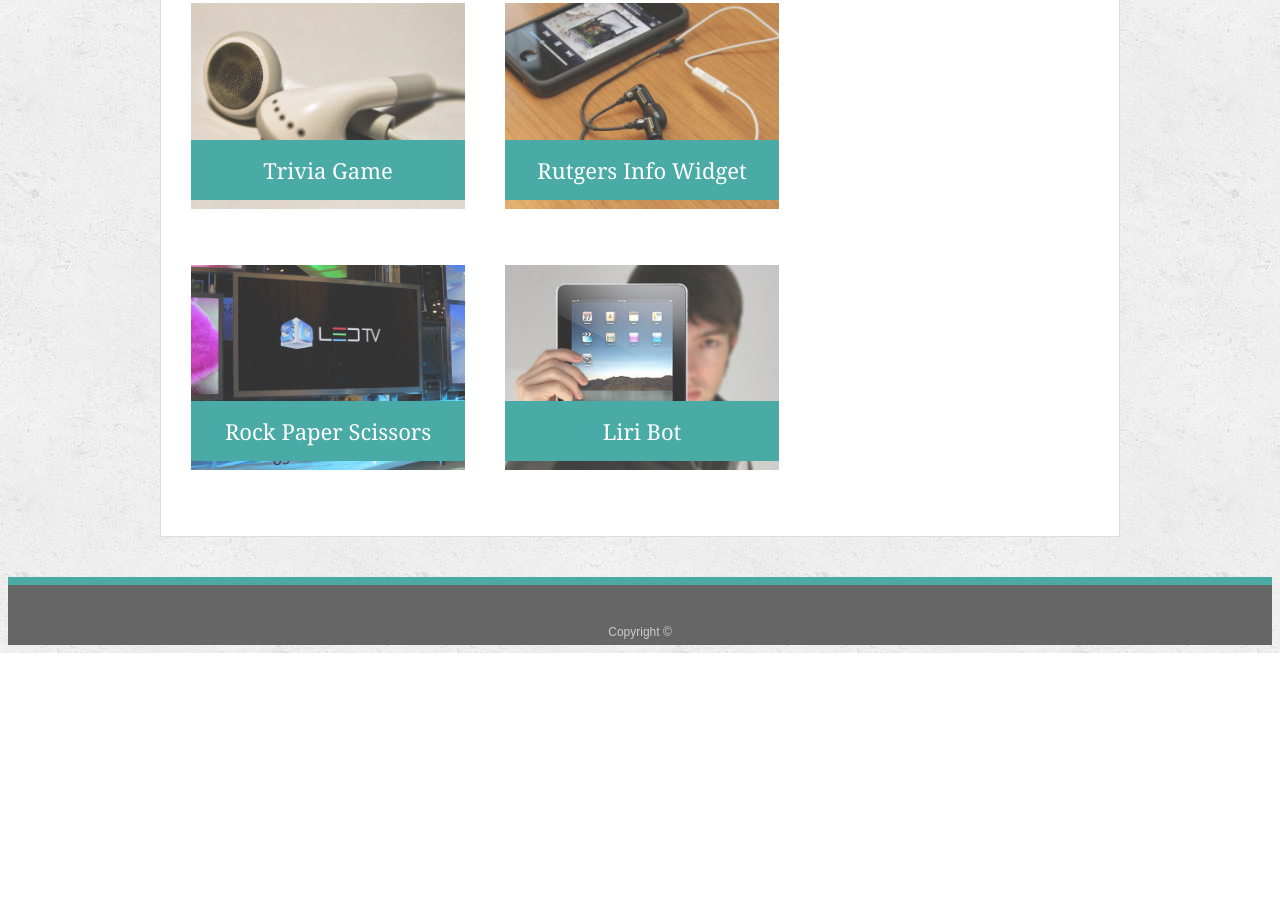
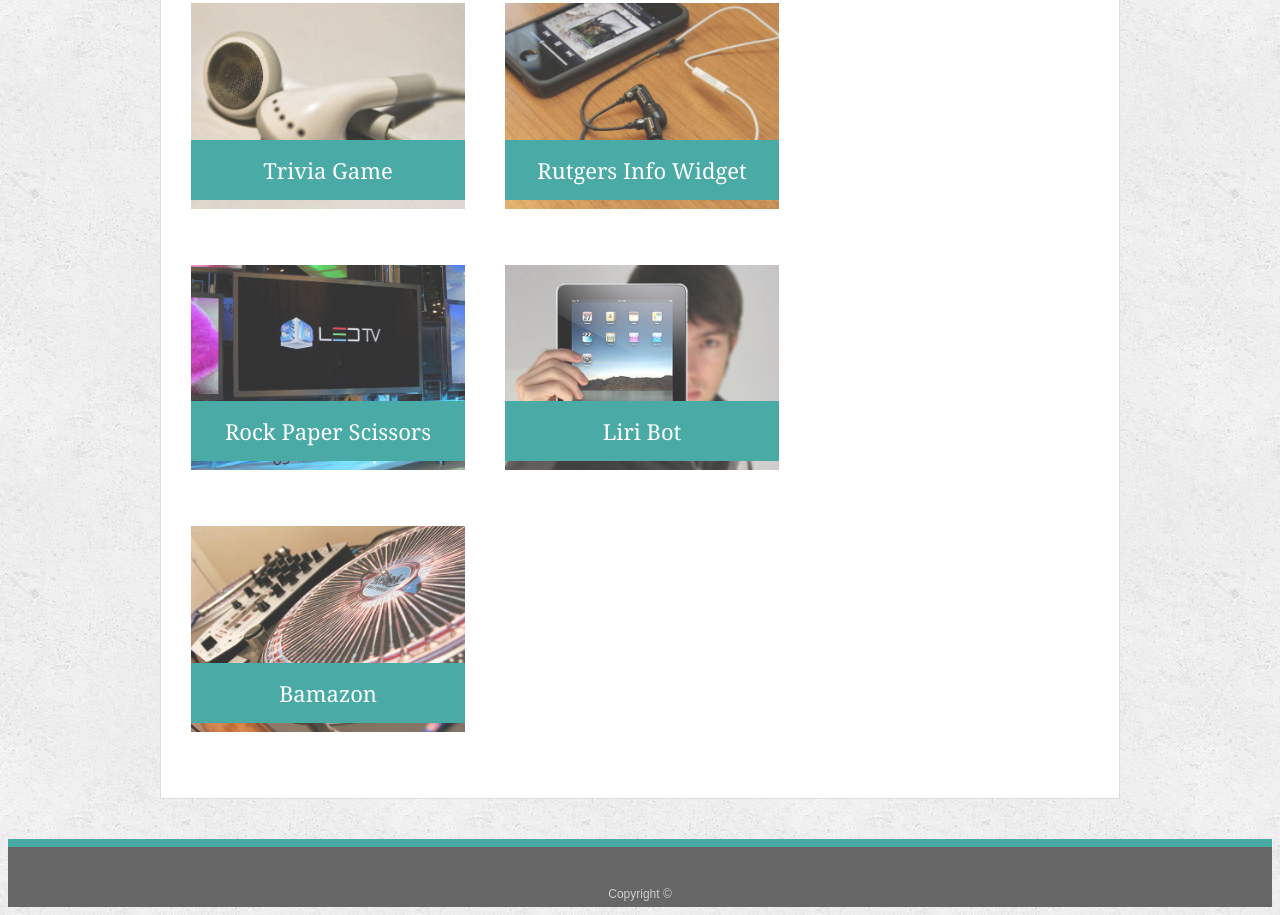
Before and after one commit to Ruchita-G/Responsive-Portfolio, a plain HTML site: page portfolio.html in a window 1280 px wide. Shown: the part 564-1479 px from the top of the page. Before the commit the page ends 1217 px from the top, so only its background shows below. Drawn offline with Linux system fonts and the light colour scheme.

Commit message:
adding bamazon

```diff
--- a/portfolio.html
+++ b/portfolio.html
@@ -77,6 +77,16 @@
         </a>
       </div>
 
+      <div class="work">
+        <a href="https://github.com/Ruchita-G/Bamazon" class="href">
+          <img src="assets/images/technics-q-c-640-480-2.jpg" alt="RPG Game">
+
+          <h3>Bamazon</h3>
+        </a>
+
+      </div>
+
+
     </section>
 
   </div>
```
